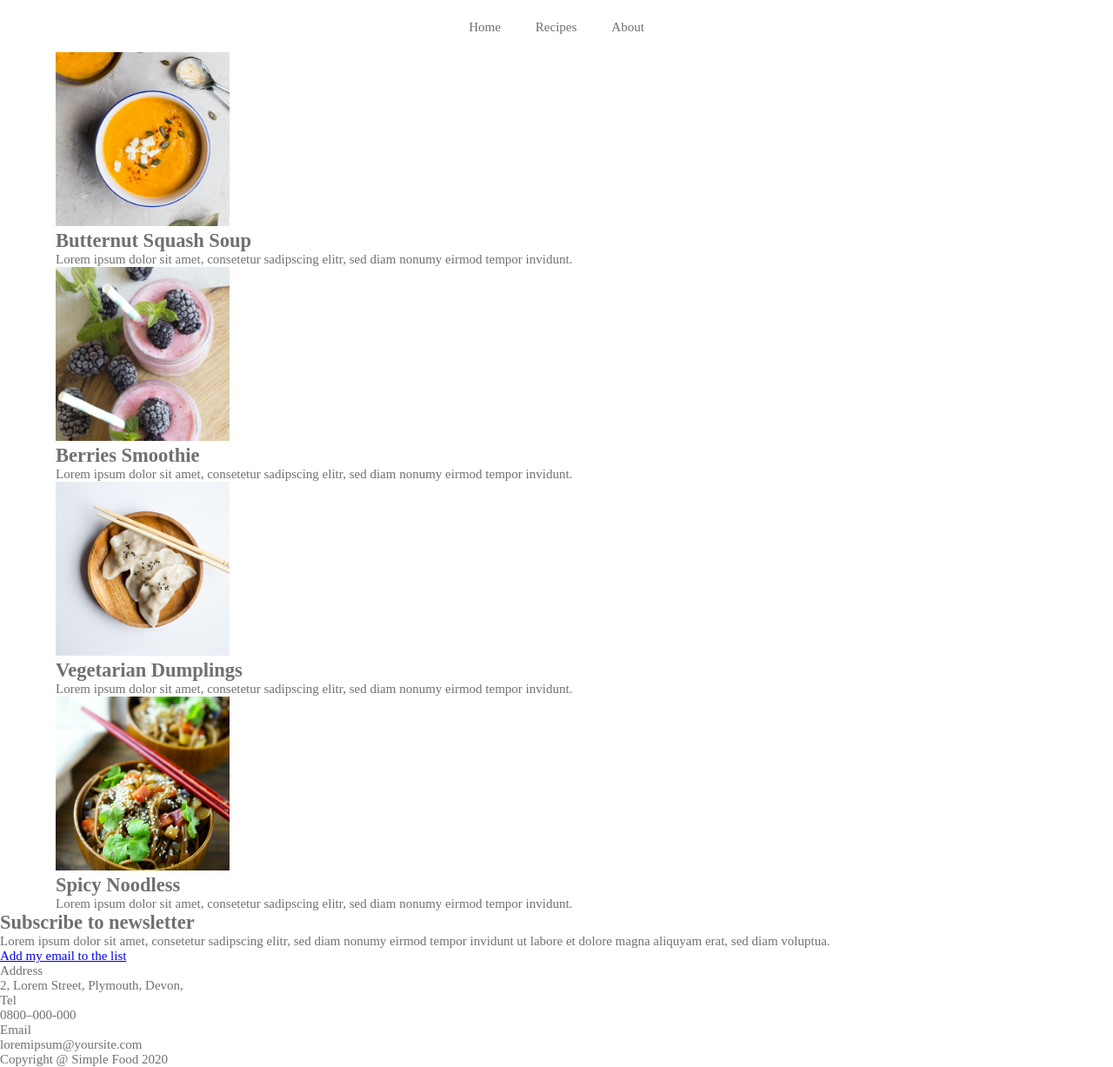
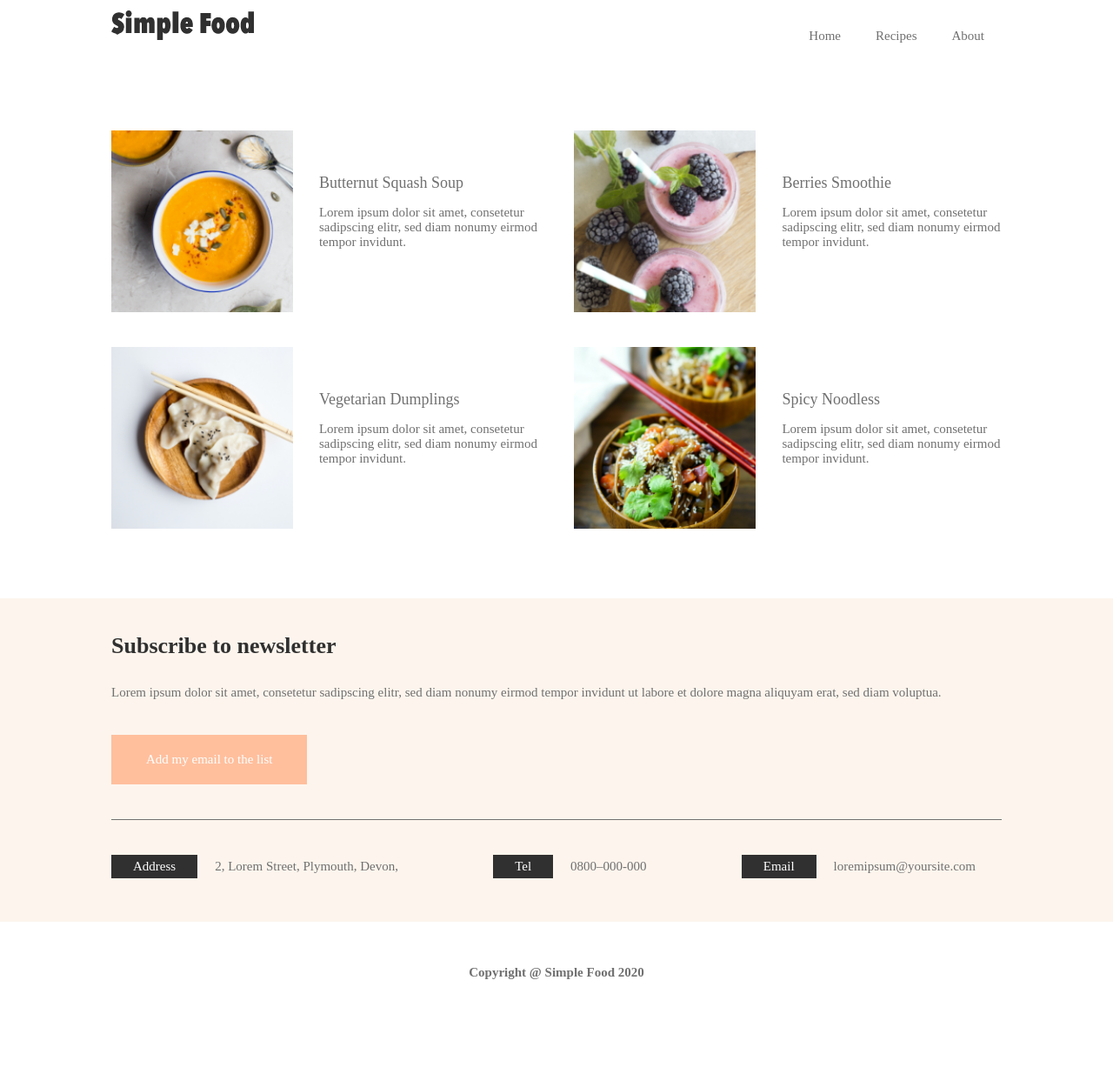
Before and after one commit to ryu-bi/20201007_test, a plain HTML site: page index.html in a window 1280 px wide. Shown: the part 38-1265 px from the top of the page at 87% size. After the commit the page ends 1215 px from the top, so only its background shows below. Drawn offline with Linux system fonts and the light colour scheme.

Commit message:
HTMLとCSSを追加

```diff
--- a/css/style.css
+++ b/css/style.css
@@ -10,20 +10,124 @@ body{
     margin: 0 auto;
 }
 
+img{
+    max-width: 100%;
+}
+
 header{
     text-align: center;
 }
 
-ul{
+header h1{
+    margin-top: 50px;
+}
+
+header ul{
     display: flex;
     justify-content: center;
     list-style: none;
+    margin-bottom: 80px;
 }
 
 header li{
     padding: 20px;
 }
 
+a{
+    text-decoration: none;
+    color: #707070;
+}
+
 header a:hover{
     color: #FFBF9D;
 }
+
+.menu-list img{
+    margin: 0 30px 40px 0;
+}
+
+.menu-list h2{
+    font-size: 18px;
+    padding: 50px 0 15px 0;
+    font-weight: normal;
+}
+
+.menu-items{
+    display: flex;
+}
+
+.subscribe{
+    margin-top: 40px;
+    background-color: #FDF5ED;
+}
+
+.subscribe h2{
+    color: #303030;
+    font-size: 26px;
+    padding: 40px 0 30px;
+}
+
+.subscribe a{
+    display: inline-block;
+    color: #fff;
+    background-color: #FFBF9D;
+    padding: 20px 40px;
+    margin: 40px auto;
+}
+
+.subscribe .letter{
+    border-bottom: #707070 1px solid;
+}
+
+dl{
+    display: flex;
+    justify-content: space-between;
+    flex-wrap: wrap;
+    padding: 40px 0 25px;
+}
+
+.infomation{
+    display: flex;
+    margin-right: 30px;
+    align-items: baseline;
+}
+
+.infomation dt{
+    display: inline-block;
+    color: #fff;
+    background-color: #303030;
+    padding: 5px 25px;
+    margin: 0 20px 25px 0;
+}
+
+footer p{
+    font-weight: bold;
+    margin: 50px 0;
+    text-align: center;
+}
+
+@media(min-width:600px){
+    .inner{
+        width: 80%;
+        margin: 0 auto;
+    }
+    header{
+        display: flex;
+        justify-content: space-between;
+        align-items: baseline;
+    }
+
+    img{
+        width: 100%;
+    }
+
+    .menu-list{
+        display: flex;
+        justify-content: space-between;
+        flex-wrap: wrap;
+    }
+
+    .menu-items{
+        max-width: 48%;
+    }
+}
--- a/index.html
+++ b/index.html
@@ -12,49 +12,59 @@
 <body>
     <header class="inner">
         <h1><img src="images/img_logo.png" alt="simplefood"></h1>
+        <nav class=gnav>
             <ul>
-            <li><a link="#">Home</a></li>
-            <li><a link="#">Recipes</a></li>
-            <li><a link="#">About</a></li>
+                <li><a href="#">Home</a></li>
+                <li><a href="#">Recipes</a></li>
+                <li><a href="#">About</a></li>
             </ul>
+        </nav>
     </header>
     <main>
         <div class="inner">
             <section class="menu-list">
                 <article class="menu-items">
                     <img src="images/pic_menu01.png" alt="">
+                    <div class="lead">
                         <h2>Butternut Squash Soup</h2>
                         <p>Lorem ipsum dolor sit amet, consetetur sadipscing elitr, sed diam nonumy eirmod tempor invidunt.
                         </p>
+                    </div>
                 </article>
                 <article class="menu-items">
                     <img src="images/pic_menu02.png" alt="">
+                    <div class="lead">
                         <h2>Berries Smoothie</h2>
                         <p>Lorem ipsum dolor sit amet, consetetur sadipscing elitr, sed diam nonumy eirmod tempor invidunt.
                         </p>
+                    </div>
                 </article>
                 <article class="menu-items">
                     <img src="images/pic_menu03.png" alt="">
+                    <div class="lead">
                         <h2>Vegetarian Dumplings</h2>
                         <p>Lorem ipsum dolor sit amet, consetetur sadipscing elitr, sed diam nonumy eirmod tempor invidunt.
                         </p>
+                    </div>
                 </article>
                 <article class="menu-items">
                     <img src="images/pic_menu04.png" alt="">
+                    <div class="lead">
                         <h2>Spicy Noodless</h2>
                         <p>Lorem ipsum dolor sit amet, consetetur sadipscing elitr, sed diam nonumy eirmod tempor invidunt.
                         </p>
+                    </div>
                 </article>
             </section>
         </div>
-        <div class="Subscribe">
-            <section>
+        <div class="subscribe">
+            <section class="inner letter">
                 <h2>Subscribe to newsletter</h2>
                 <p>Lorem ipsum dolor sit amet, consetetur sadipscing elitr, sed diam nonumy eirmod tempor invidunt
                     ut labore et dolore magna aliquyam erat, sed diam voluptua.</p>
                 <a href="#">Add my email to the list</a>
             </section>
-            <section>
+            <section class="inner">
                 <dl>
                     <div class="infomation">
                         <dt>Address</dt>
```
Lines whose indentation alone changed are shown as unchanged.
